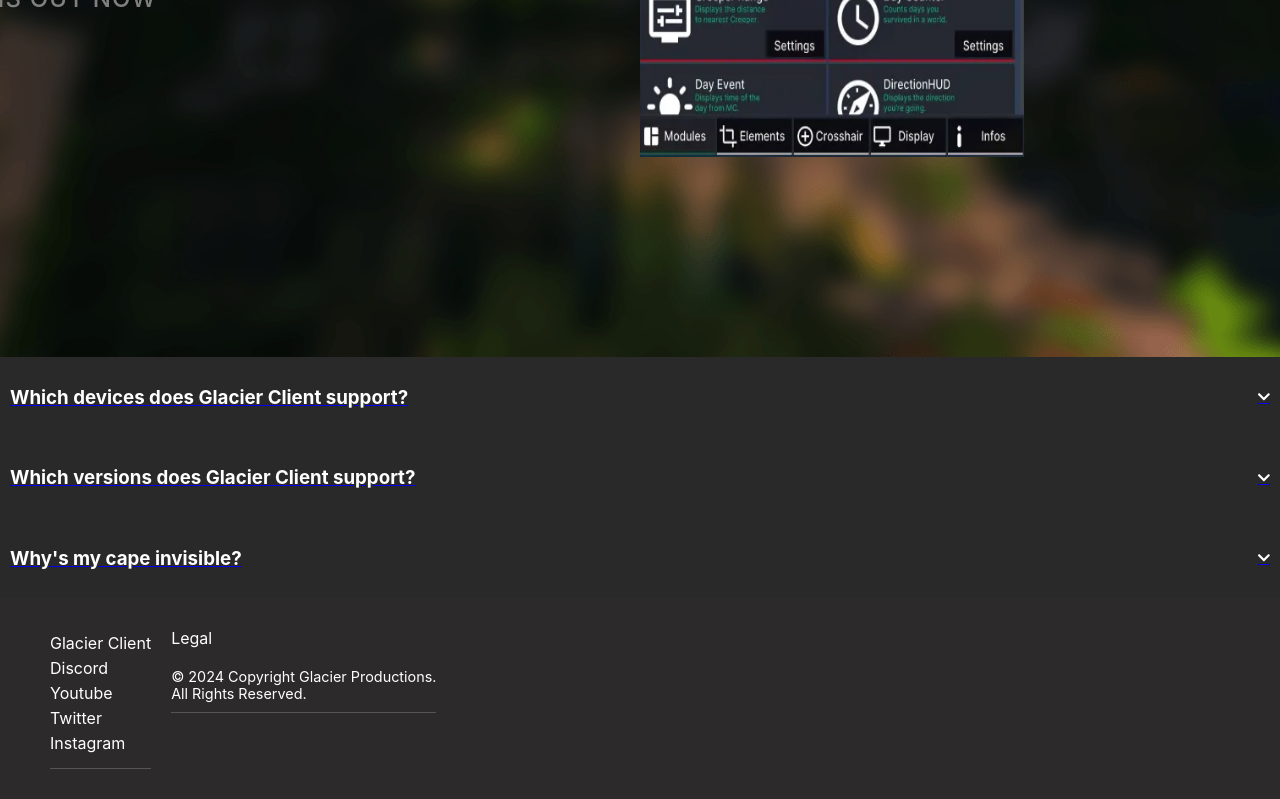
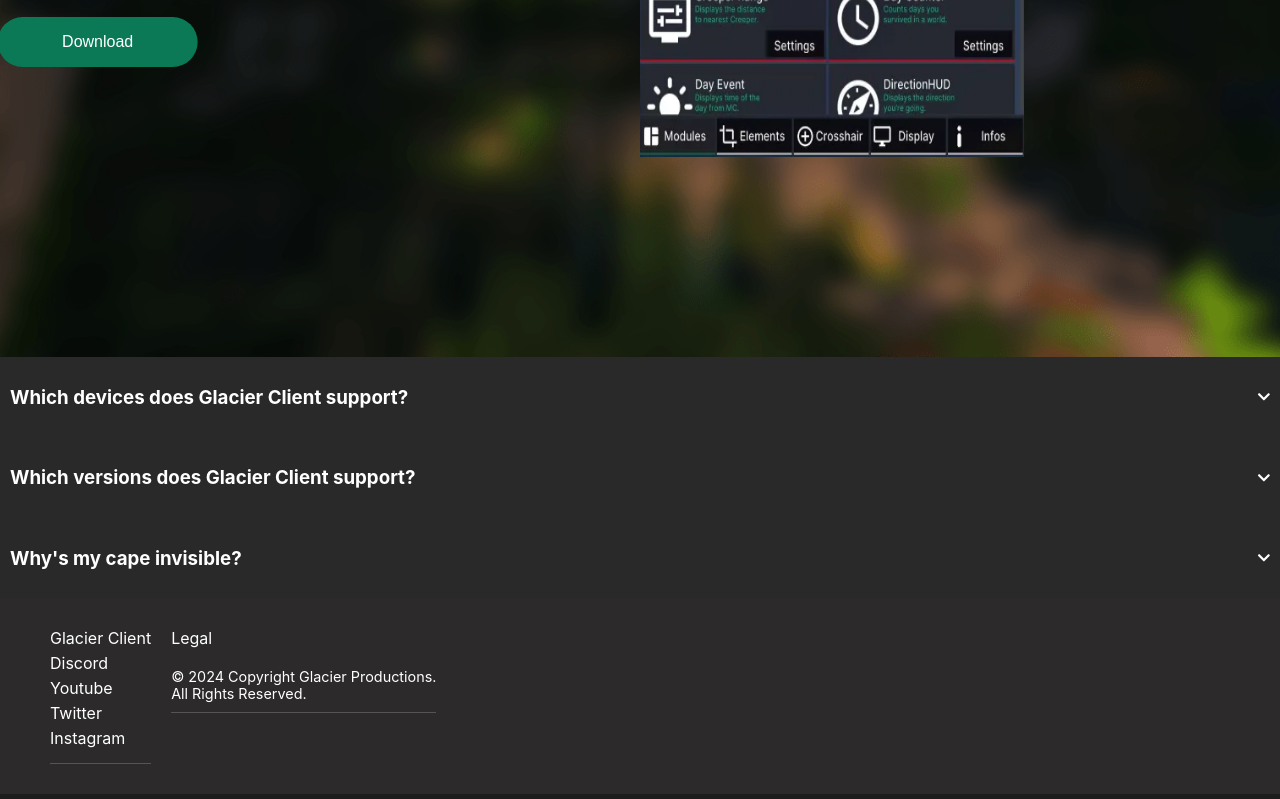
Before and after one commit to VespineSpring/GlacierWebsite, a plain HTML site: page faq.html in a window 1280 px wide. Shown: the part 443-1242 px from the top of the page. Drawn offline with Linux system fonts and the light colour scheme; a script that the page names is missing.

Commit message:
Update faq.html

```diff
--- a/faq.html
+++ b/faq.html
@@ -18,13 +18,13 @@
         </div>
         <div class="header-buttons">
           <a href="index.html" class="button">Home</a>
-          <a href="https://dsc.gg/glacierclientmcbe" class="button"
-          <button class="download-button">Download</button>
+          <a href="https://dsc.gg/glacierclientmcbe" class="button">Download</a>
         </div>
       </div>
       <div class="version-info">
         <p class="glacierclientv4">Glacier Client V4</p>
         <p class="isOutNow" style="color: grey">Is Out Now</p>
+        <button class="download-button">Download</button>
       </div>
       <img
         src="assets/images/mod_menu.png"
```
